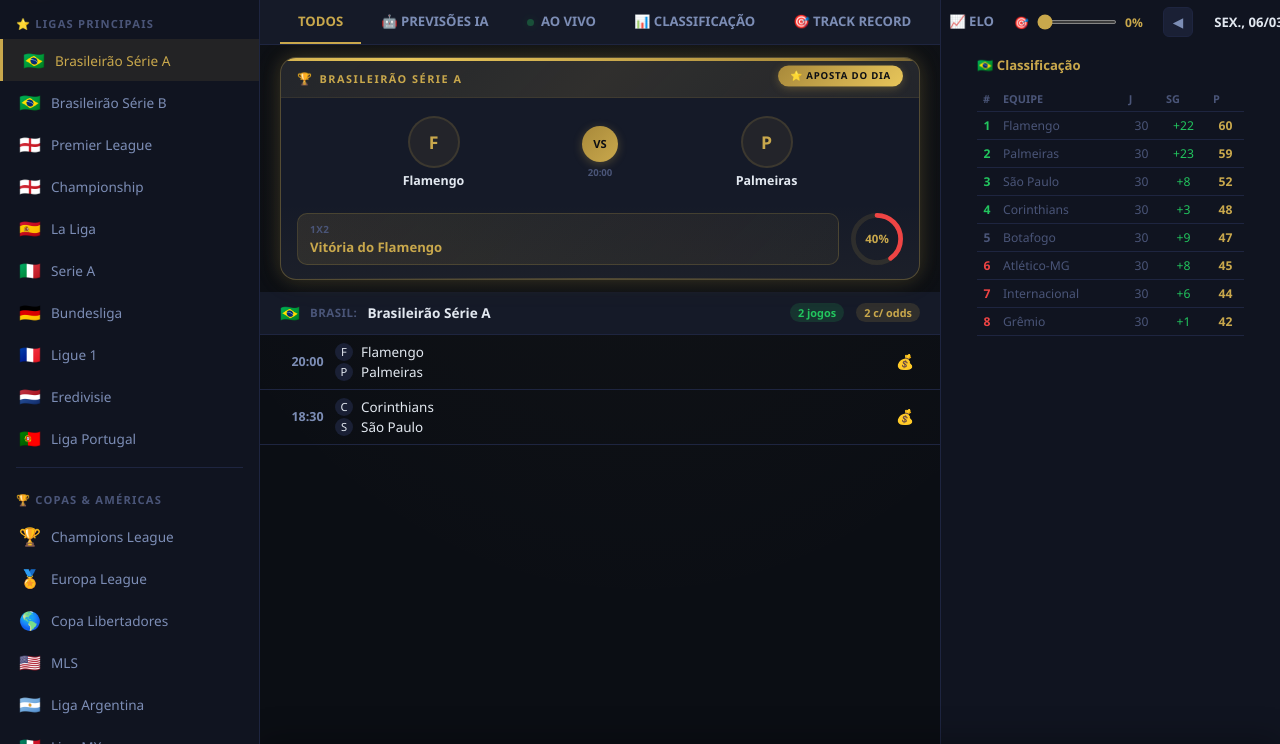
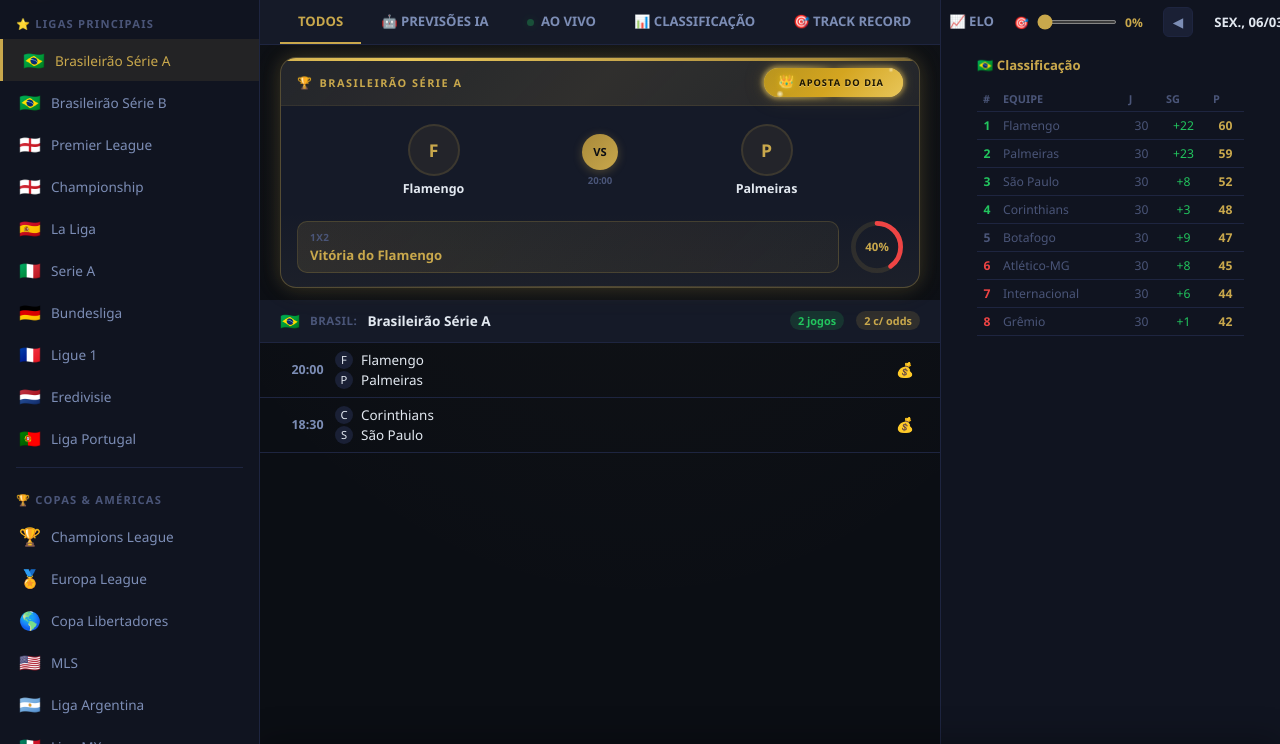
Before and after one commit to codexalchemy/sheikdasapostas, a FastAPI app: page / in a window 1280 px wide; the page is wider, and only the part inside the window is pictured. Shown: the part 56-800 px from the top of that part. Run offline with FastAPI, Linux system fonts and the light colour scheme.

Commit message:
feat: badge premium aposta do dia

```diff
--- a/app/templates/index.html
+++ b/app/templates/index.html
@@ -409,7 +409,20 @@ a:hover{color:var(--gold2)}
 .ad-ribbon{background:linear-gradient(135deg,rgba(201,168,76,.08),rgba(201,168,76,.15),rgba(201,168,76,.08));padding:10px 16px 8px;display:flex;align-items:center;justify-content:space-between;border-bottom:1px solid rgba(201,168,76,.1)}
 .ad-ribbon .ad-comp{font-size:.68rem;text-transform:uppercase;color:var(--gold);font-weight:700;letter-spacing:1.5px;display:flex;align-items:center;gap:6px}
 .ad-ribbon .ad-comp::before{content:'\1F3C6';font-size:.75rem}
-.ad-ribbon .ad-badge{background:linear-gradient(135deg,var(--gold3),var(--gold),var(--gold2));color:#0b0e14;font-size:.6rem;font-weight:900;padding:4px 12px;border-radius:20px;letter-spacing:.8px;text-transform:uppercase;box-shadow:0 2px 8px rgba(201,168,76,.3);animation:adFloat 2.5s ease-in-out infinite}
+@keyframes badgeShine{0%{background-position:200% center}100%{background-position:-200% center}}
+@keyframes badgeBorderSpin{0%{--angle:0deg}100%{--angle:360deg}}
+@keyframes sparkle1{0%,100%{opacity:0;transform:scale(0) rotate(0deg)}50%{opacity:1;transform:scale(1) rotate(180deg)}}
+@keyframes sparkle2{0%,100%{opacity:0;transform:scale(0) rotate(0deg)}60%{opacity:1;transform:scale(1.2) rotate(200deg)}}
+@keyframes badgeEntrance{0%{opacity:0;transform:scale(.6) rotate(-5deg)}60%{transform:scale(1.08) rotate(1deg)}100%{opacity:1;transform:scale(1) rotate(0deg)}}
+.ad-ribbon .ad-badge{position:relative;background:linear-gradient(90deg,#b8941e 0%,#f5d76e 20%,#fff8dc 40%,#f5d76e 60%,#b8941e 80%,#f5d76e 100%);background-size:300% 100%;animation:badgeShine 3s linear infinite,badgeEntrance .6s cubic-bezier(.34,1.56,.64,1) backwards;color:#1a1400;font-size:.58rem;font-weight:900;padding:5px 18px 5px 14px;border-radius:24px;letter-spacing:1px;text-transform:uppercase;box-shadow:0 0 12px rgba(201,168,76,.4),0 0 25px rgba(201,168,76,.15),inset 0 1px 0 rgba(255,255,255,.4),inset 0 -1px 0 rgba(0,0,0,.15);border:1.5px solid rgba(255,248,220,.5);text-shadow:0 1px 0 rgba(255,255,255,.3);white-space:nowrap;display:flex;align-items:center;gap:4px;z-index:1}
+.ad-ribbon .ad-badge::before{content:'';position:absolute;inset:-3px;border-radius:27px;background:conic-gradient(from var(--angle,0deg),transparent 0%,var(--gold) 25%,transparent 50%,var(--gold2) 75%,transparent 100%);z-index:-1;opacity:.6;animation:badgeBorderSpin 3s linear infinite;filter:blur(2px)}
+.ad-ribbon .ad-badge::after{content:'';position:absolute;inset:-1px;border-radius:25px;background:linear-gradient(135deg,#b8941e,#d4a520,#e8c65a);z-index:-1}
+.ad-ribbon .ad-badge .badge-crown{font-size:.75rem;filter:drop-shadow(0 0 3px rgba(255,215,0,.6));animation:adFloat 2s ease-in-out infinite}
+.ad-ribbon .ad-badge .badge-sparkle{position:absolute;width:6px;height:6px;background:radial-gradient(circle,#fff8dc,transparent);border-radius:50%;pointer-events:none}
+.ad-ribbon .ad-badge .badge-sparkle:nth-child(2){top:-2px;right:8px;animation:sparkle1 2s ease-in-out infinite}
+.ad-ribbon .ad-badge .badge-sparkle:nth-child(3){bottom:-1px;left:12px;animation:sparkle2 2.5s ease-in-out infinite .5s}
+.ad-ribbon .ad-badge .badge-sparkle:nth-child(4){top:50%;right:-3px;animation:sparkle1 1.8s ease-in-out infinite 1s}
+.aposta-dia:hover .ad-badge{box-shadow:0 0 18px rgba(201,168,76,.6),0 0 35px rgba(201,168,76,.25),inset 0 1px 0 rgba(255,255,255,.5),inset 0 -1px 0 rgba(0,0,0,.15);filter:brightness(1.1)}
 /* Match arena */
 .ad-arena{padding:18px 16px 14px;display:flex;align-items:center;justify-content:center;gap:0}
 .ad-team{display:flex;flex-direction:column;align-items:center;gap:6px;flex:1;min-width:0}
@@ -1483,7 +1496,7 @@ async function loadApostaDoDia() {
     area.innerHTML = '<div class="aposta-dia" onclick="showDetail(window._apostaDia)">'
       + '<div class="ad-ribbon">'
       + '<div class="ad-comp">' + esc(m.competition) + '</div>'
-      + '<div class="ad-badge">\u2B50 APOSTA DO DIA</div>'
+      + '<div class="ad-badge"><span class="badge-sparkle"></span><span class="badge-sparkle"></span><span class="badge-sparkle"></span><span class="badge-crown">\u{1F451}</span> APOSTA DO DIA</div>'
       + '</div>'
       + '<div class="ad-arena">'
       + '<div class="ad-team"><div class="ad-crest">' + (hCrest || hInit) + '</div><div class="ad-name">' + esc(m.home_team) + '</div>' + (hForm ? '<div class="ad-form">'+hForm+'</div>' : '') + '</div>'
```
